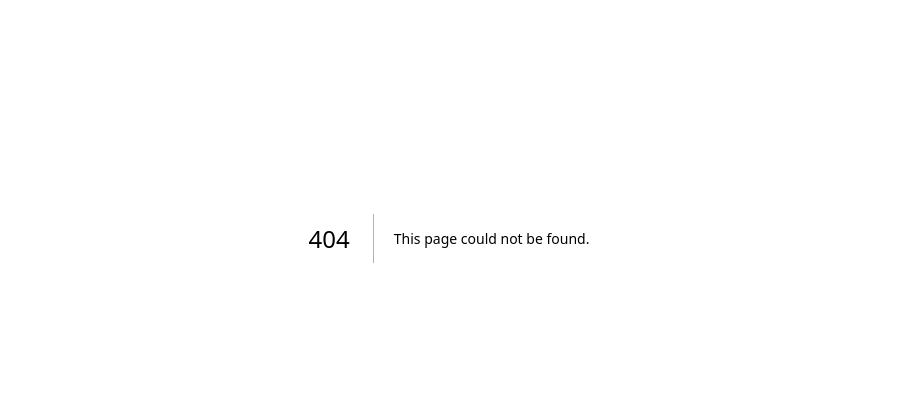
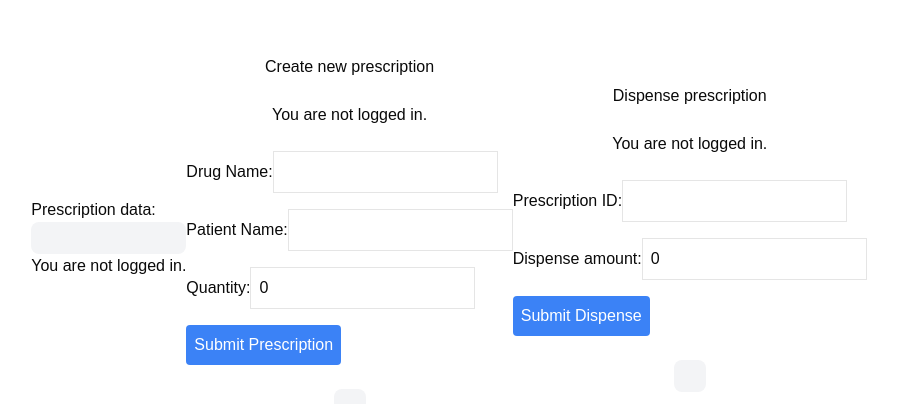
Before and after one commit to NickCodesStuf/medSafe, a Next.js app in the folder frontend/: page /admin-dashboard in a window 1280 px wide. Before the commit this address had no page. Shown: the part 162-566 px from the top of the page, without its empty margins (191-1089 px from the left). Built offline with nearby package versions, Linux system fonts and the light colour scheme.

Commit message:
add prescription frontend

```diff
--- /dev/null
+++ b/frontend/app/admin-dashboard/page.tsx
@@ -0,0 +1,263 @@
+"use client";
+
+import { useEffect, useState } from "react";
+import Cookies from "js-cookie";
+
+const Page = () => {
+  const [message, setMessage] = useState("");
+  const [rawResponse, setRawResponse] = useState<string>(""); // Store the raw response as string
+  const [loading, setLoading] = useState(true);
+
+  useEffect(() => {
+    const token = Cookies.get("token");
+
+    if (!token) {
+      setMessage("You are not logged in.");
+      setLoading(false); // Stop loading if token is not present
+    } else {
+      setMessage("Loading data...");
+      fetchData(token);
+    }
+  }, []);
+
+  const fetchData = async (token: string) => {
+    try {
+      const res = await fetch("http://localhost:5000/prescriptions-admin", {
+        method: "GET",
+        headers: {
+          Accept: "application/json", // Accept header for JSON response
+          Authorization: `Bearer ${token}`, // Send JWT token in Authorization header
+        },
+      });
+
+      const data = await res.text(); // Use .text() to get raw response as string
+
+      if (res.status === 200) {
+        // If the status code is 200, it's a success
+        setRawResponse(data); // Set the raw response text
+        setMessage("Data loaded successfully!");
+      } else {
+        // If the status code is not 200, show a fail message
+        setMessage("Failed to fetch data");
+        setRawResponse(data); // Show the raw error message
+      }
+
+      setLoading(false);
+    } catch (error) {
+      console.error("Error fetching data:", error);
+      setMessage("An error occurred while fetching data.");
+      setRawResponse("Error fetching data");
+      setLoading(false);
+    }
+  };
+
+  const [drugName, setDrugName] = useState("");
+  const [patientName, setPatientName] = useState("");
+  const [quantity, setQuantity] = useState(0);
+  const handlePrescribe = async (e: React.FormEvent) => {
+    e.preventDefault();
+
+    const token = Cookies.get("token");
+    if (!token) {
+      setMessage("You are not logged in.");
+      return;
+    }
+
+    setLoading(true);
+    setMessage("Sending data...");
+
+    try {
+      const res = await fetch("http://localhost:5000/prescriptions-admin", {
+        method: "POST",
+        headers: {
+          "Content-Type": "application/json", // Content-Type header for JSON payload
+          Authorization: `Bearer ${token}`, // Send JWT token in Authorization header
+        },
+        body: JSON.stringify({
+          drug_name: drugName,
+          patient_name: patientName,
+          quantity,
+        }),
+      });
+
+      const data = await res.text(); // Use .text() to get raw response as string
+
+      if (res.status === 200) {
+        // If the status code is 200, it's a success
+        setRawResponse(data); // Set the raw response text
+        setMessage("Prescription added successfully!");
+      } else {
+        // If the status code is not 200, show a fail message
+        setMessage("Failed to add prescription");
+        setRawResponse(data); // Show the raw error message
+      }
+    } catch (error) {
+      console.error("Error submitting data:", error);
+      setMessage("An error occurred while submitting data.");
+      setRawResponse("Error submitting data");
+    } finally {
+      setLoading(false);
+    }
+  };
+
+  const [prescriptionID, setPrescriptionID] = useState("");
+  const [amount, setAmount] = useState(0);
+  const handleDispense = async (e: React.FormEvent) => {
+    e.preventDefault();
+
+    const token = Cookies.get("token");
+    if (!token) {
+      setMessage("You are not logged in.");
+      return;
+    }
+
+    setLoading(true);
+    setMessage("Sending data...");
+
+    try {
+      const res = await fetch("http://localhost:5000/prescriptions/decrease", {
+        method: "POST",
+        headers: {
+          "Content-Type": "application/json", // Content-Type header for JSON payload
+          Authorization: `Bearer ${token}`, // Send JWT token in Authorization header
+        },
+        body: JSON.stringify({
+          id: prescriptionID,
+          amount: amount,
+        }),
+      });
+
+      const data = await res.text(); // Use .text() to get raw response as string
+
+      if (res.status === 200) {
+        // If the status code is 200, it's a success
+        setRawResponse(data); // Set the raw response text
+        setMessage("Prescription decreased!");
+      } else {
+        // If the status code is not 200, show a fail message
+        setMessage("Failed to decrease prescription");
+        setRawResponse(data); // Show the raw error message
+      }
+    } catch (error) {
+      console.error("Error submitting data:", error);
+      setMessage("An error occurred while submitting data.");
+      setRawResponse("Error submitting data");
+    } finally {
+      setLoading(false);
+    }
+  };
+
+  if (loading) {
+    return <div>Loading...</div>;
+  }
+
+  return (
+    <div className="flex items-center justify-center h-screen">
+      <div>
+        <h1>Prescription data: </h1>
+        <div>
+          <pre className="bg-gray-100 p-4 rounded-lg">{rawResponse}</pre>{" "}
+          {/* Display raw response */}
+        </div>
+        <p>{message}</p>
+      </div>
+      <div className="flex flex-col items-center justify-center h-screen space-y-6">
+        <h1>Create new prescription</h1>
+        <h1>{message}</h1>
+
+        <form onSubmit={handlePrescribe} className="space-y-4">
+          <div>
+            <label htmlFor="drugName">Drug Name:</label>
+            <input
+              id="drugName"
+              type="text"
+              value={drugName}
+              onChange={(e) => setDrugName(e.target.value)}
+              className="border p-2"
+            />
+          </div>
+
+          <div>
+            <label htmlFor="patientName">Patient Name:</label>
+            <input
+              id="patientName"
+              type="text"
+              value={patientName}
+              onChange={(e) => setPatientName(e.target.value)}
+              className="border p-2"
+            />
+          </div>
+
+          <div>
+            <label htmlFor="quantity">Quantity:</label>
+            <input
+              id="quantity"
+              type="number"
+              value={quantity}
+              onChange={(e) => setQuantity(Number(e.target.value))}
+              className="border p-2"
+            />
+          </div>
+
+          <button
+            type="submit"
+            disabled={loading}
+            className="bg-blue-500 text-white p-2 rounded"
+          >
+            {loading ? "Submitting..." : "Submit Prescription"}
+          </button>
+        </form>
+
+        <div>
+          <pre className="bg-gray-100 p-4 rounded-lg">{rawResponse}</pre>{" "}
+          {/* Display raw response */}
+        </div>
+      </div>
+
+      <div className="flex flex-col items-center justify-center h-screen space-y-6">
+        <h1>Dispense prescription</h1>
+        <h1>{message}</h1>
+
+        <form onSubmit={handleDispense} className="space-y-4">
+
+          <div>
+            <label htmlFor="prescriptionID">Prescription ID:</label>
+            <input
+              id="prescriptionID"
+              type="text"
+              value={prescriptionID}
+              onChange={(e) => setPrescriptionID(e.target.value)}
+              className="border p-2"
+            />
+          </div>
+
+          <div>
+            <label htmlFor="amount">Dispense amount:</label>
+            <input
+              id="amount"
+              type="number"
+              value={amount}
+              onChange={(e) => setAmount(Number(e.target.value))}
+              className="border p-2"
+            />
+          </div>
+
+          <button
+            type="submit"
+            disabled={loading}
+            className="bg-blue-500 text-white p-2 rounded"
+          >
+            {loading ? "Submitting..." : "Submit Dispense"}
+          </button>
+        </form>
+
+        <div>
+          <pre className="bg-gray-100 p-4 rounded-lg">{rawResponse}</pre>{" "}
+          {/* Display raw response */}
+        </div>
+      </div>
+    </div>
+  );
+};
+
+export default Page;
```
